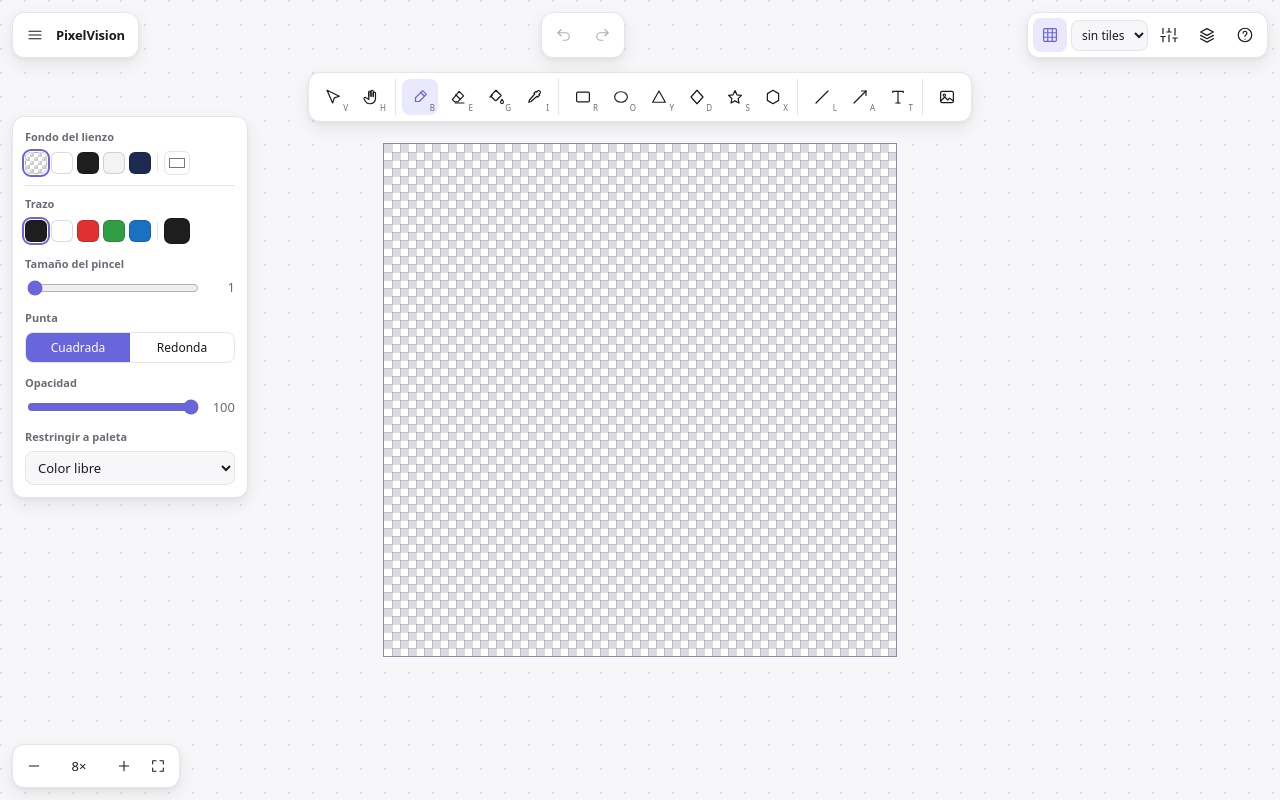
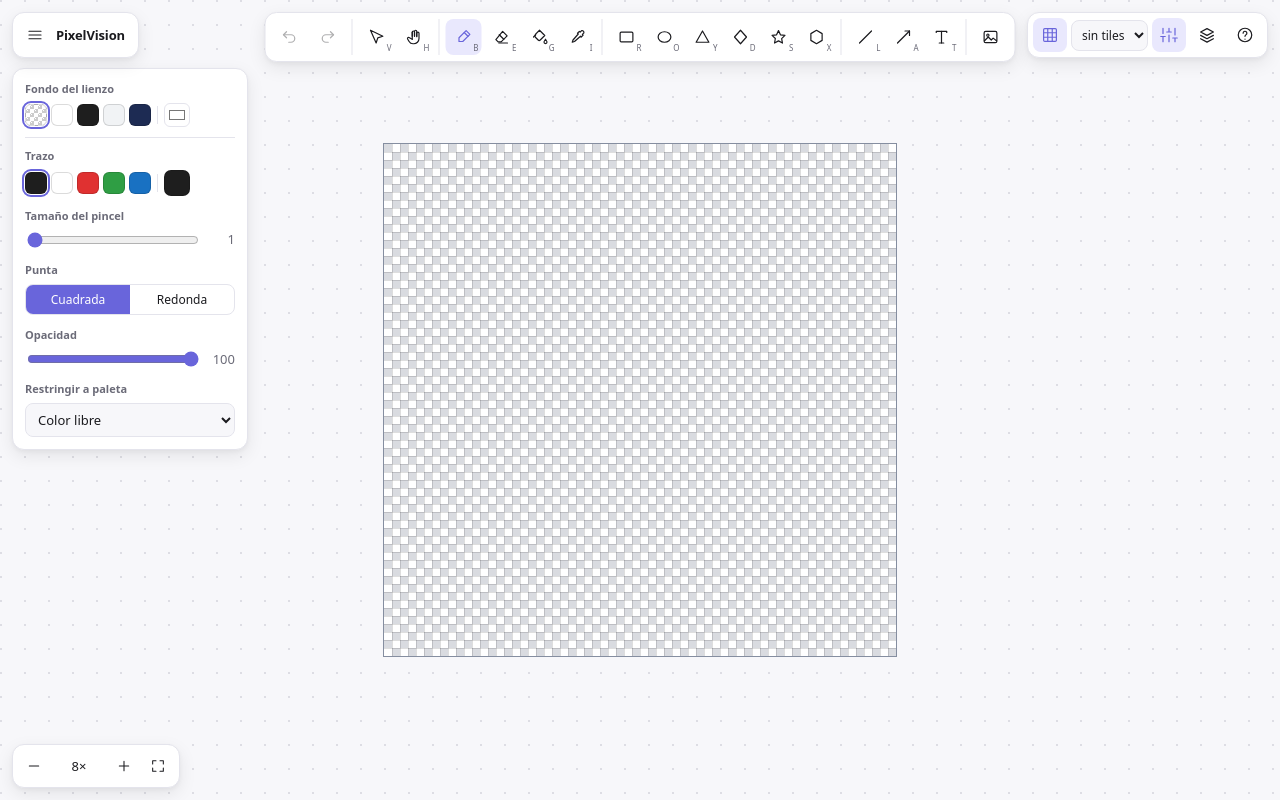
Before and after one commit to GonzaBena/pixelvision, a React (Vite) app: page / in a window 1280 px wide. Built offline with nearby package versions, Linux system fonts and the light colour scheme.

Commit message:
ui: move undo/redo to toolbar, responsive properties panel, and theme-based initialization

```diff
--- a/src/App.tsx
+++ b/src/App.tsx
@@ -23,7 +23,7 @@ function isTyping(target: EventTarget | null): boolean {
 
 export default function App() {
   const [layersOpen, setLayersOpen] = useState(false)
-  const [propsOpen, setPropsOpen] = useState(false)
+  const [propsOpen, setPropsOpen] = useState(window.innerWidth > 768)
   const [helpOpen, setHelpOpen] = useState(false)
   const fileRef = useRef<HTMLInputElement>(null)
 
--- a/src/state/store.ts
+++ b/src/state/store.ts
@@ -50,9 +50,11 @@ function cloneScene(s: Scene): Scene {
   return { canvas: { ...s.canvas }, elements: s.elements.map(cloneElement) }
 }
 
+const isDarkMode = typeof window !== 'undefined' && window.matchMedia('(prefers-color-scheme: dark)').matches
+
 function initialScene(): Scene {
   return {
-    canvas: { w: 64, h: 64, background: null },
+    canvas: { w: 64, h: 64, background: isDarkMode ? '#1e1e1e' : null },
     elements: [],
   }
 }
@@ -161,7 +163,11 @@ export const useEditor = create<EditorState>((set, get) => ({
   draft: null,
   selection: [],
   tool: 'brush',
-  options: { ...DEFAULT_TOOL_OPTIONS, ...(savedSettings?.options ?? {}) },
+  options: {
+    ...DEFAULT_TOOL_OPTIONS,
+    stroke: isDarkMode ? '#ffffff' : '#1e1e1e',
+    ...(savedSettings?.options ?? {}),
+  },
   eraserMode: 'pixel',
   viewport: { zoom: 8, panX: 0, panY: 0 },
   showGrid: true,
--- a/src/styles.css
+++ b/src/styles.css
@@ -157,7 +157,7 @@ textarea {
 
 .toolbar {
   position: absolute;
-  top: 72px;
+  top: 12px;
   left: 50%;
   transform: translateX(-50%);
   display: flex;
@@ -191,13 +191,18 @@ textarea {
   transition: background 0.12s;
 }
 
-.tool:hover {
+.tool:hover:not(:disabled) {
   background: var(--accent-soft);
 }
 
 .tool--active {
   background: var(--accent-soft);
   color: var(--accent);
+}
+
+.tool:disabled {
+  opacity: 0.35;
+  cursor: default;
 }
 
 .tool__key {
@@ -213,16 +218,26 @@ textarea {
 
 .panel {
   position: absolute;
-  top: 116px;
+  top: 68px;
   left: 12px;
   width: 236px;
-  max-height: calc(100% - 190px);
+  max-height: calc(100% - 142px);
   overflow-y: auto;
   padding: 12px;
   display: flex;
   flex-direction: column;
   gap: 12px;
   z-index: 3;
+  opacity: 0;
+  pointer-events: none;
+  transform: translateX(-10px);
+  transition: opacity 0.15s, transform 0.15s;
+}
+
+.panel--open {
+  opacity: 1;
+  pointer-events: auto;
+  transform: translateX(0);
 }
 
 .panel__sep {
@@ -589,10 +604,10 @@ textarea {
 
 .layers {
   position: absolute;
-  top: 116px;
+  top: 68px;
   right: 12px;
   width: 244px;
-  max-height: calc(100% - 190px);
+  max-height: calc(100% - 142px);
   display: flex;
   flex-direction: column;
   padding: 12px;
@@ -899,10 +914,13 @@ kbd {
     transform: translateY(100%);
     transition: transform 0.25s cubic-bezier(0.16, 1, 0.3, 1);
     box-shadow: 0 -4px 20px rgba(0, 0, 0, 0.3);
+    opacity: 1;
+    pointer-events: none;
   }
 
   .panel--open {
     transform: translateY(0);
+    pointer-events: auto;
   }
 
   .panel__head-mobile {
--- a/src/ui/Toolbar.tsx
+++ b/src/ui/Toolbar.tsx
@@ -12,10 +12,12 @@ import {
   IconImage,
   IconLine,
   IconRect,
+  IconRedo,
   IconSelect,
   IconStar,
   IconText,
   IconTriangle,
+  IconUndo,
 } from './Icons'
 
 interface ToolDef {
@@ -63,9 +65,36 @@ interface Props {
 export function Toolbar({ onPickImage }: Props) {
   const tool = useEditor((s) => s.tool)
   const setTool = useEditor((s) => s.setTool)
+  const canUndo = useEditor((s) => s.past.length > 0)
+  const canRedo = useEditor((s) => s.future.length > 0)
+  const undo = useEditor((s) => s.undo)
+  const redo = useEditor((s) => s.redo)
 
   return (
     <div className="island toolbar" role="toolbar" aria-label="Herramientas">
+      <div className="toolbar__group">
+        <button
+          type="button"
+          className="tool"
+          disabled={!canUndo}
+          onClick={undo}
+          title="Deshacer — Ctrl+Z"
+          aria-label="Deshacer"
+        >
+          <IconUndo />
+        </button>
+        <button
+          type="button"
+          className="tool"
+          disabled={!canRedo}
+          onClick={redo}
+          title="Rehacer — Ctrl+Shift+Z"
+          aria-label="Rehacer"
+        >
+          <IconRedo />
+        </button>
+      </div>
+
       {TOOLS.map((group, gi) => (
         <div className="toolbar__group" key={gi}>
           {group.map((t) => (
--- a/src/ui/TopBar.tsx
+++ b/src/ui/TopBar.tsx
@@ -8,10 +8,8 @@ import {
   IconHelp,
   IconLayers,
   IconMenu,
-  IconRedo,
   IconSliders,
   IconTrash,
-  IconUndo,
   IconUpload,
 } from './Icons'
 
@@ -31,9 +29,6 @@ export function TopBar({ onToggleLayers, onToggleHelp, onToggleProps, layersOpen
   const [openError, setOpenError] = useState<string | null>(null)
   const menuRef = useRef<HTMLDivElement>(null)
   const fileRef = useRef<HTMLInputElement>(null)
-
-  const canUndo = useEditor((s) => s.past.length > 0)
-  const canRedo = useEditor((s) => s.future.length > 0)
   const showGrid = useEditor((s) => s.showGrid)
   const tileGrid = useEditor((s) => s.showTileGrid)
   const version = useEditor((s) => s.version)
@@ -204,28 +199,6 @@ export function TopBar({ onToggleLayers, onToggleHelp, onToggleProps, layersOpen
         />
       </div>
 
-      <div className="island topbar__group">
-        <button
-          type="button"
-          className="btn btn--icon"
-          disabled={!canUndo}
-          onClick={() => st.undo()}
-          title="Deshacer — Ctrl+Z"
-          aria-label="Deshacer"
-        >
-          <IconUndo />
-        </button>
-        <button
-          type="button"
-          className="btn btn--icon"
-          disabled={!canRedo}
-          onClick={() => st.redo()}
-          title="Rehacer — Ctrl+Shift+Z"
-          aria-label="Rehacer"
-        >
-          <IconRedo />
-        </button>
-      </div>
 
       <div className="island topbar__group">
         <button
```
Also changed, not shown: 1 other file (tests, documents, lock files or other folders).
